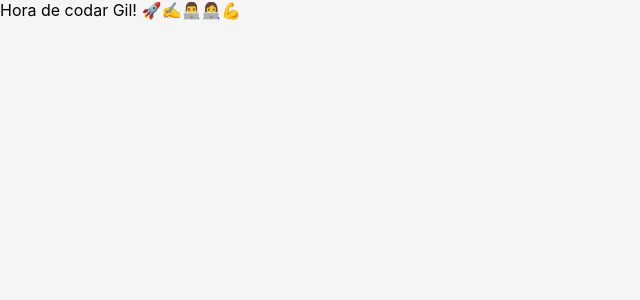
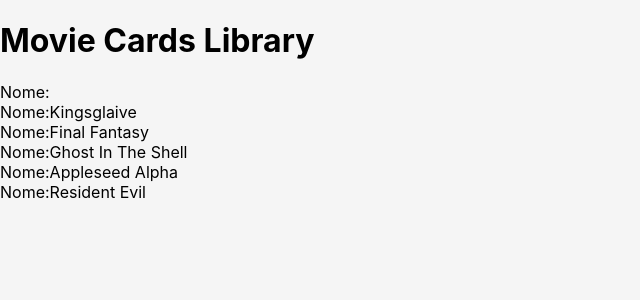
Before and after one commit to Gildeir/Movie-cards-library-project-fundamentals, a React (Create React App) app: page / in a window 1280 px wide. Shown: the top 300 px of the page, without its empty margins (0-640 px from the left). Built offline with nearby package versions, Linux system fonts and the light colour scheme.

Commit message:
Adicionando headaer, movieCard e MovieList

```diff
--- a/src/App.js
+++ b/src/App.js
@@ -1,11 +1,19 @@
 import React from 'react';
 import './App.css';
+import Header from './components/Header';
+import MovieCard from './components/MovieCard';
+import MovieList from './components/MovieList';
+import movies from './data';
+
+// import MovieList from './components/MovieList';
 
 function App() {
   return (
     <div className="App">
       {/* Sua implementação deve ficar aqui. Remova essas duas linhas e mão na massa */}
-      Hora de codar Gil! 🚀✍️👨‍💻👩‍💻💪
+      <Header />
+      <MovieCard />
+      <MovieList movies={ movies } />
     </div>
   );
 }
--- a/src/components/Header.jsx
+++ b/src/components/Header.jsx
@@ -1 +1,14 @@
 // implement Header component here
+import React from 'react';
+
+class Header extends React.Component {
+  render() {
+    return (
+      <header>
+        <h1>Movie Cards Library</h1>
+      </header>
+    );
+  }
+}
+
+export default Header;
--- a/src/components/MovieCard.jsx
+++ b/src/components/MovieCard.jsx
@@ -1 +1,36 @@
 // implement MovieCard component here
+import React from 'react';
+import PropTypes from 'prop-types';
+
+class MovieCard extends React.Component {
+  render() {
+    const { movie } = this.props;
+
+    return (
+      <div>
+        Nome:
+        {movie.title}
+        {/*       ,
+        {movie.title}
+        ,
+        {movie.storyline}
+        ,
+        {movie.rating}
+        ,
+        {movie.imagePath}
+        ,
+        <img src={ movie.imagePath } alt={ movie.title } /> */}
+      </div>
+    );
+  }
+}
+
+MovieCard.propTypes = {
+  movie: PropTypes.shape(),
+};
+
+MovieCard.defaultProps = {
+  movie: {},
+};
+
+export default MovieCard;
--- a/src/components/MovieList.jsx
+++ b/src/components/MovieList.jsx
@@ -1 +1,32 @@
 // implement MovieList component here
+/* 3 - Crie um componente < MovieList />
+  Crie um componente que represente toda a área com os cartões de filmes. < MovieList /> deve receber uma prop movies, que é um array de objetos com informações de um filme.
+
+O que será verificado:
+
+Renderize o componente < MovieList /> */
+import React from 'react';
+import PropTypes from 'prop-types';
+import MovieCard from './MovieCard';
+
+class MovieList extends React.Component {
+  render() {
+    const { movies } = this.props;
+    return (
+      <div>
+        {movies.map((movie) => <MovieCard key={ movie.title } movie={ movie } />)}
+      </div>
+    );
+  }
+}
+
+MovieList.propTypes = {
+
+  movies: PropTypes.arrayOf(PropTypes.object),
+};
+
+MovieList.defaultProps = {
+  movies: {},
+};
+
+export default MovieList;
```
